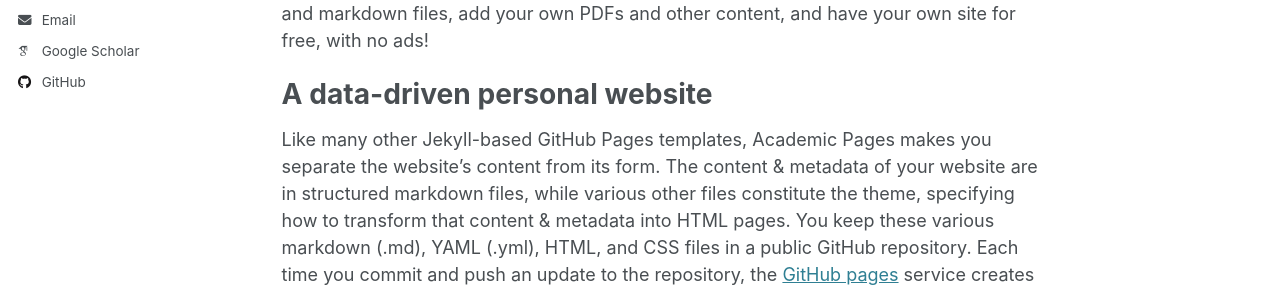
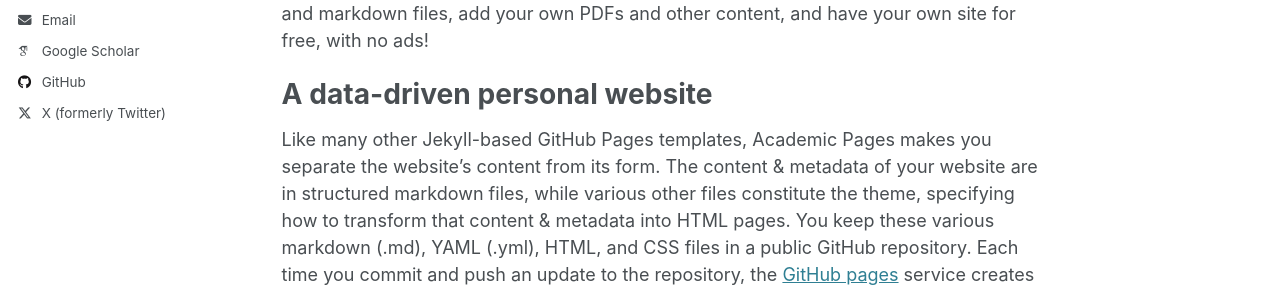
Before and after one commit to shumpei-takezaki/shumpei-takezaki.github.io, a Jekyll site: the page built from _pages/about.md, in a window 1280 px wide. Shown: the part 365-657 px from the top of the page. Built offline with Jekyll 4.4.1, drawn with Linux system fonts in a browser that asks for light colours; some web fonts are replaced; part of the change alters nothing that is shown.

Commit message:
Update _config.yml

```diff
--- a/_config.yml
+++ b/_config.yml
@@ -67,7 +67,7 @@ author:
   steam            : # Username
   telegram         : # URL
   tumblr           : # Username
-  twitter          : # Username for X / Twitter
+  twitter          : "shumpeiMaxwell"# Username for X / Twitter
   vine             : # Username
   weibo            : # Username
   wikipedia        : # Username
```
